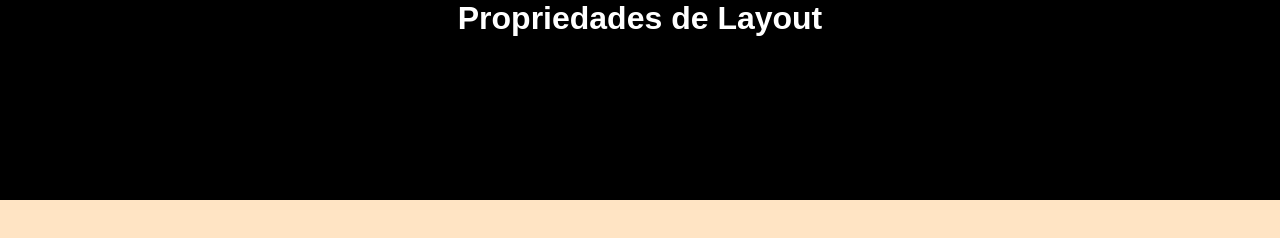
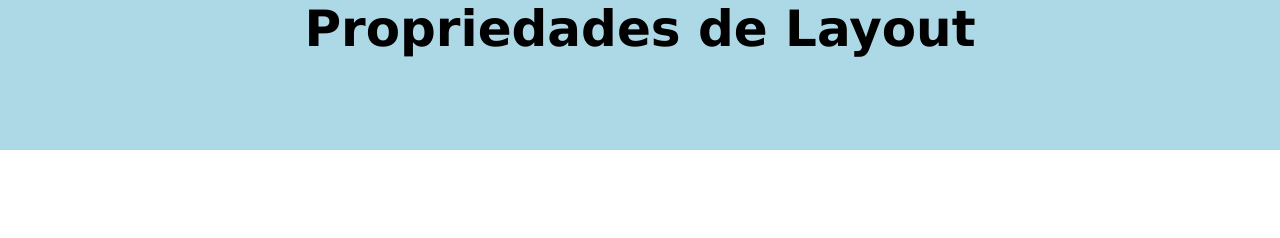
Before and after one commit to juannl1/Faculdade, a plain HTML site: page aula faculdade/segundo periodo/front-end/Laboratorio de websites 1/trabalho_aula_invertida/index.html in a window 1280 px wide. Drawn offline with Linux system fonts and the light colour scheme.

Commit message:
Update style.css

```diff
--- a/aula faculdade/segundo periodo/front-end/Laboratorio de websites 1/trabalho_aula_invertida/style.css
+++ b/aula faculdade/segundo periodo/front-end/Laboratorio de websites 1/trabalho_aula_invertida/style.css
@@ -1,15 +1,15 @@
 * {
     margin: 0px;
     padding: 0px;
-    background-color: bisque;
-    font-family: Arial, Helvetica, sans-serif;
 }
 
-header > h1, nav{
-    height: 200px;
-    background-color: black;
-    color: white;
-    text-align: center;
-
+header {
+    background-color: lightblue;
+    height: 150px;
 
 }
+h1 {
+    text-align: center;
+    font-family: Verdana, Geneva, Tahoma, sans-serif;
+    font-size: 50px;
+}
```
